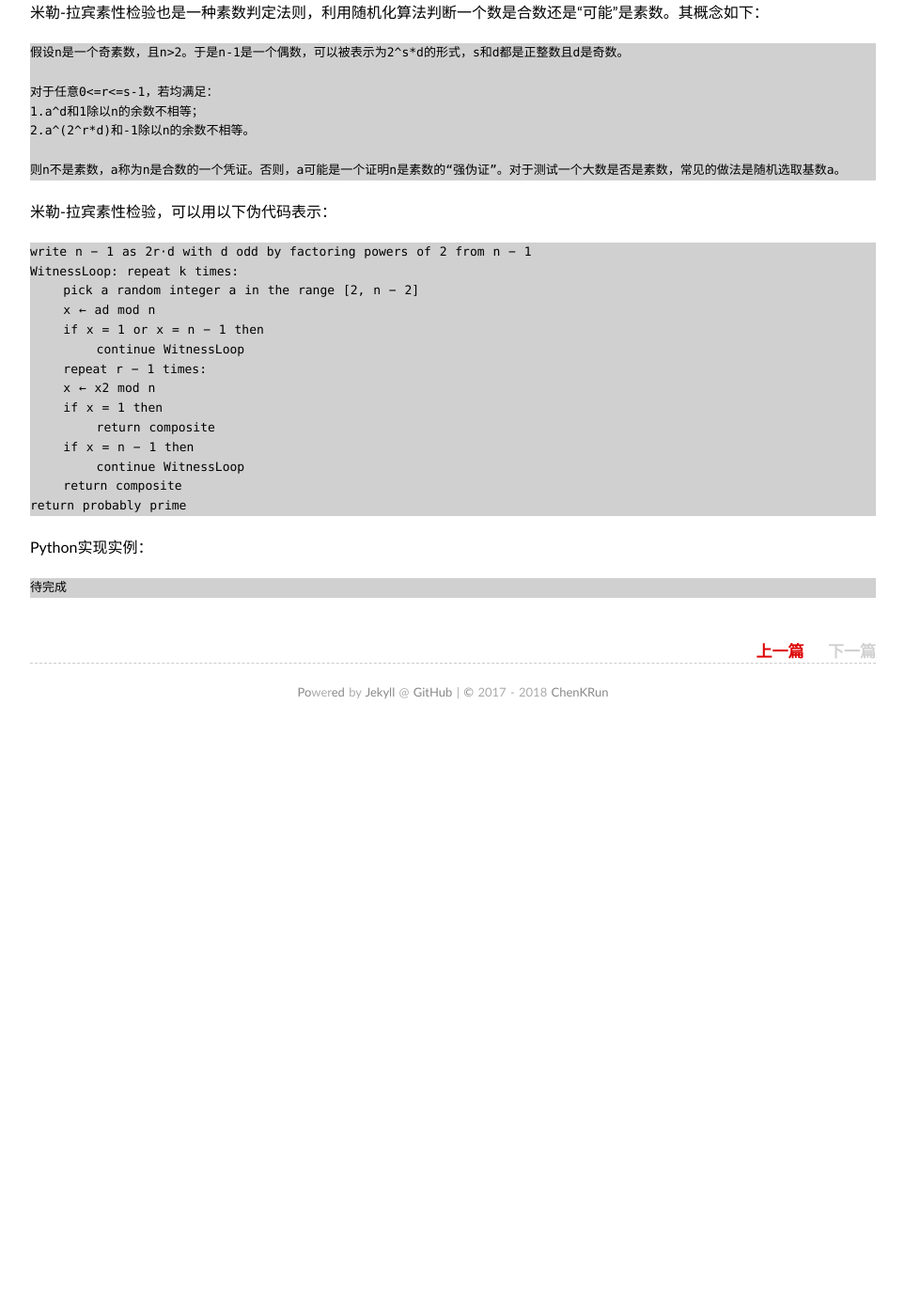
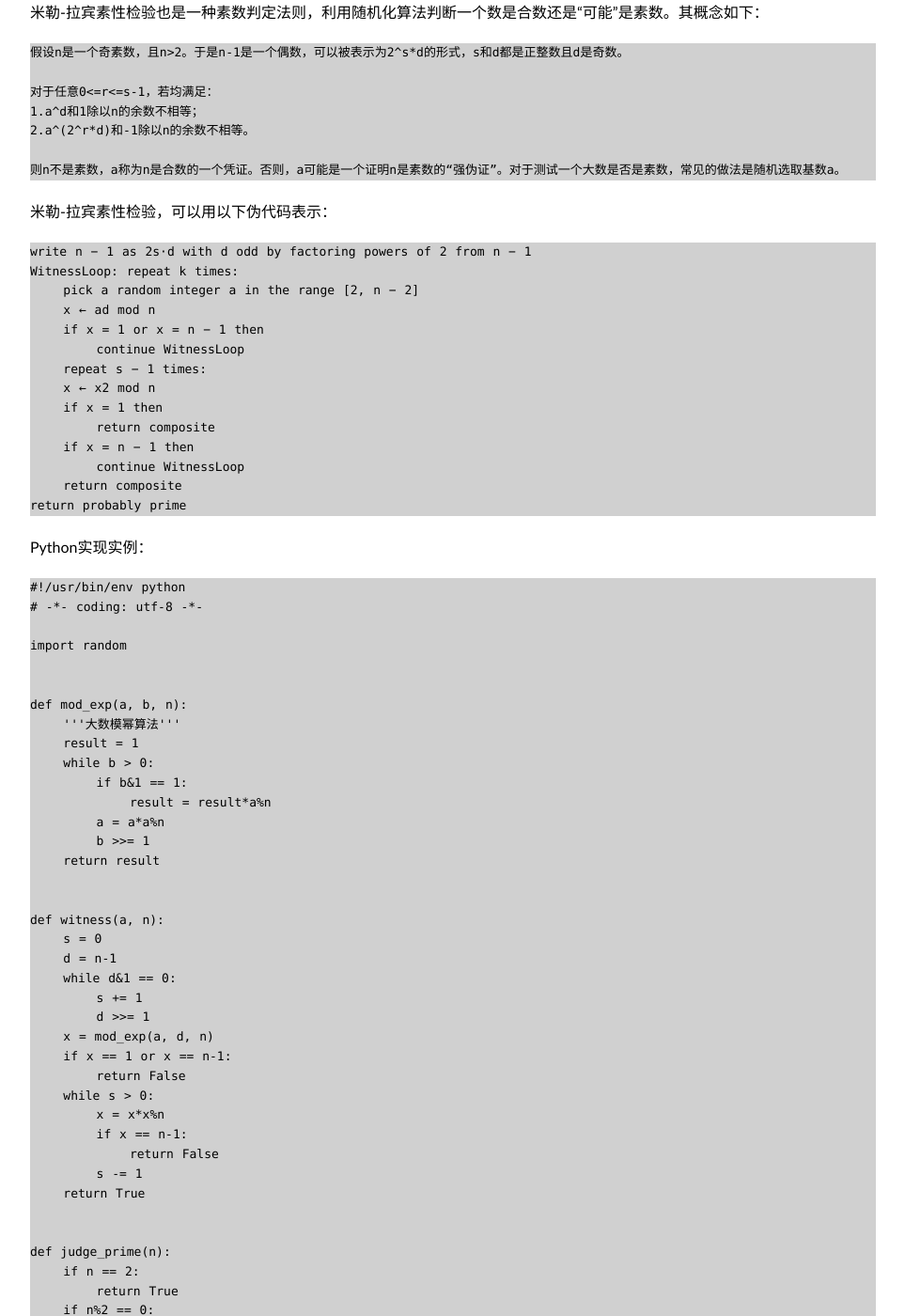
Before and after one commit to chenkrun/chenkrun.github.io, a Jekyll site: the page built from _posts/2018-09-14-count-primes.md, in a window 1280 px wide and 1400 px high, scrolled down 1488 px. Shown: the whole window at 94% size, without its empty margins (158-1121 px from the left). Built offline with Jekyll 4.4.1, drawn with Linux system fonts in a browser that asks for light colours; some web fonts are replaced; before the commit the page ends 2267 px from its top, so only the background shows below that; some of the changed text lies outside the part shown.

Commit message:
modify count-primes by adding code of Miller Rabin

````diff
--- a/_posts/2018-09-14-count-primes.md
+++ b/_posts/2018-09-14-count-primes.md
@@ -93,13 +93,13 @@ class Solution(object):
 米勒-拉宾素性检验，可以用以下伪代码表示：
 
 ```
-write n − 1 as 2r·d with d odd by factoring powers of 2 from n − 1
+write n − 1 as 2s·d with d odd by factoring powers of 2 from n − 1
 WitnessLoop: repeat k times:
     pick a random integer a in the range [2, n − 2]
     x ← ad mod n
     if x = 1 or x = n − 1 then
         continue WitnessLoop
-    repeat r − 1 times:
+    repeat s − 1 times:
     x ← x2 mod n
     if x = 1 then
         return composite
@@ -112,5 +112,48 @@ return probably prime
 Python实现实例：
 
 ```
-待完成
+#!/usr/bin/env python
+# -*- coding: utf-8 -*-
+
+import random
+
+
+def mod_exp(a, b, n):
+    '''大数模幂算法'''
+    result = 1
+    while b > 0:
+        if b&1 == 1:
+            result = result*a%n
+        a = a*a%n
+        b >>= 1
+    return result
+
+
+def witness(a, n):
+    s = 0
+    d = n-1
+    while d&1 == 0:
+        s += 1
+        d >>= 1
+    x = mod_exp(a, d, n)
+    if x == 1 or x == n-1:
+        return False
+    while s > 0:
+        x = x*x%n
+        if x == n-1:
+            return False
+        s -= 1
+    return True
+
+
+def judge_prime(n):
+    if n == 2:
+        return True
+    if n%2 == 0:
+        return False
+    for k in range(0, 50):
+        a = random.randint(2, n-2)
+        if witness(a, n):
+            return False
+    return True
 ```
````
